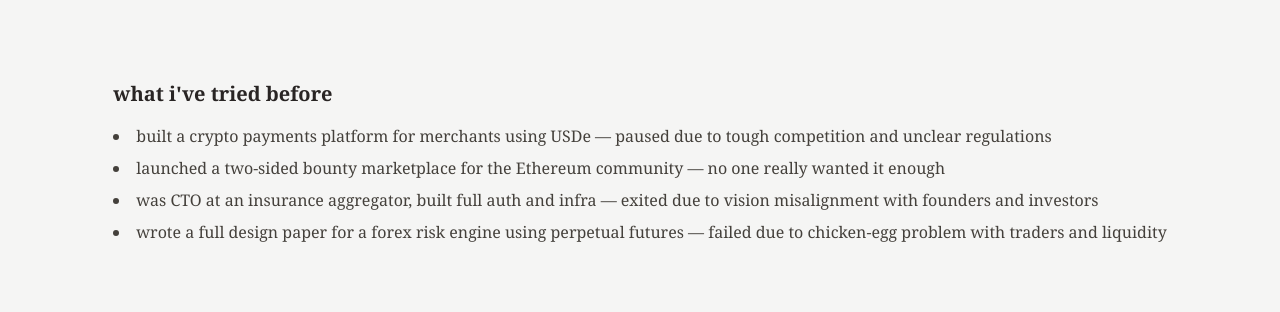
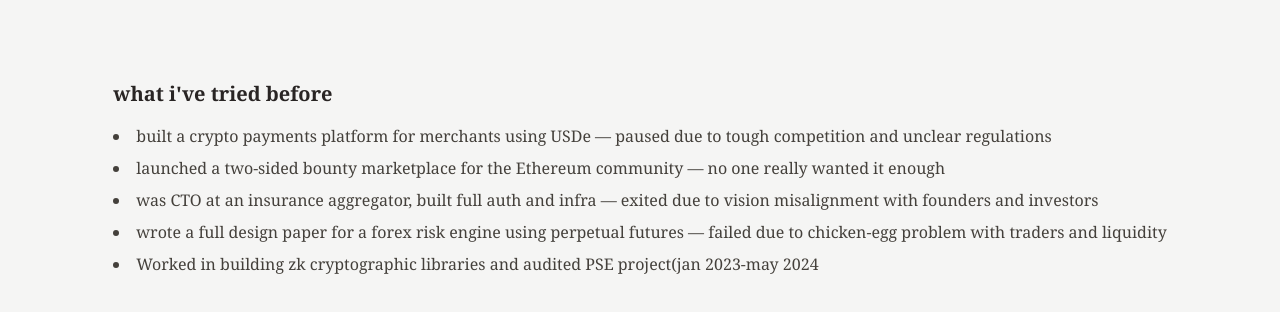
Before and after one commit to yagnadeepxo/battlescars, a Next.js app: page / in a window 1280 px wide. Shown: the top 312 px of the page. Built offline with nearby package versions, Linux system fonts and the light colour scheme.

Commit message:
Update page.tsx

```diff
--- a/src/app/page.tsx
+++ b/src/app/page.tsx
@@ -14,6 +14,7 @@ const InternLandingPage = () => {
             <li>launched a two-sided bounty marketplace for the Ethereum community — no one really wanted it enough</li>
             <li>was CTO at an insurance aggregator, built full auth and infra — exited due to vision misalignment with founders and investors</li>
             <li>wrote a full design paper for a forex risk engine using perpetual futures — failed due to chicken-egg problem with traders and liquidity</li>
+            <li>Worked in building zk cryptographic libraries and audited PSE project(jan 2023-may 2024</li>
           </ul>
         </div>
       </div>
```
